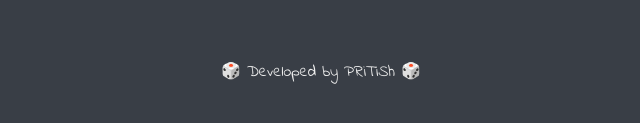
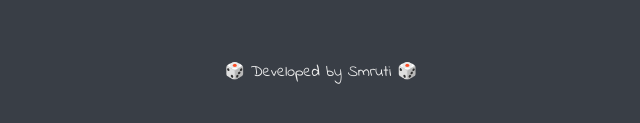
Before and after one commit to pritishbhakat/diceGame, a plain HTML site: page index.html in a window 1280 px wide. Shown: the part 653-776 px from the top of the page, 319-959 px from the left. Drawn offline with Linux system fonts and the light colour scheme.

Commit message:
Developer Changed

```diff
--- a/index.html
+++ b/index.html
@@ -34,6 +34,6 @@
   </body>
 
   <footer>
-     🎲 Developed by PRiTiSh 🎲
+     🎲 Developed by Smruti 🎲
   </footer>
 </html>
```
